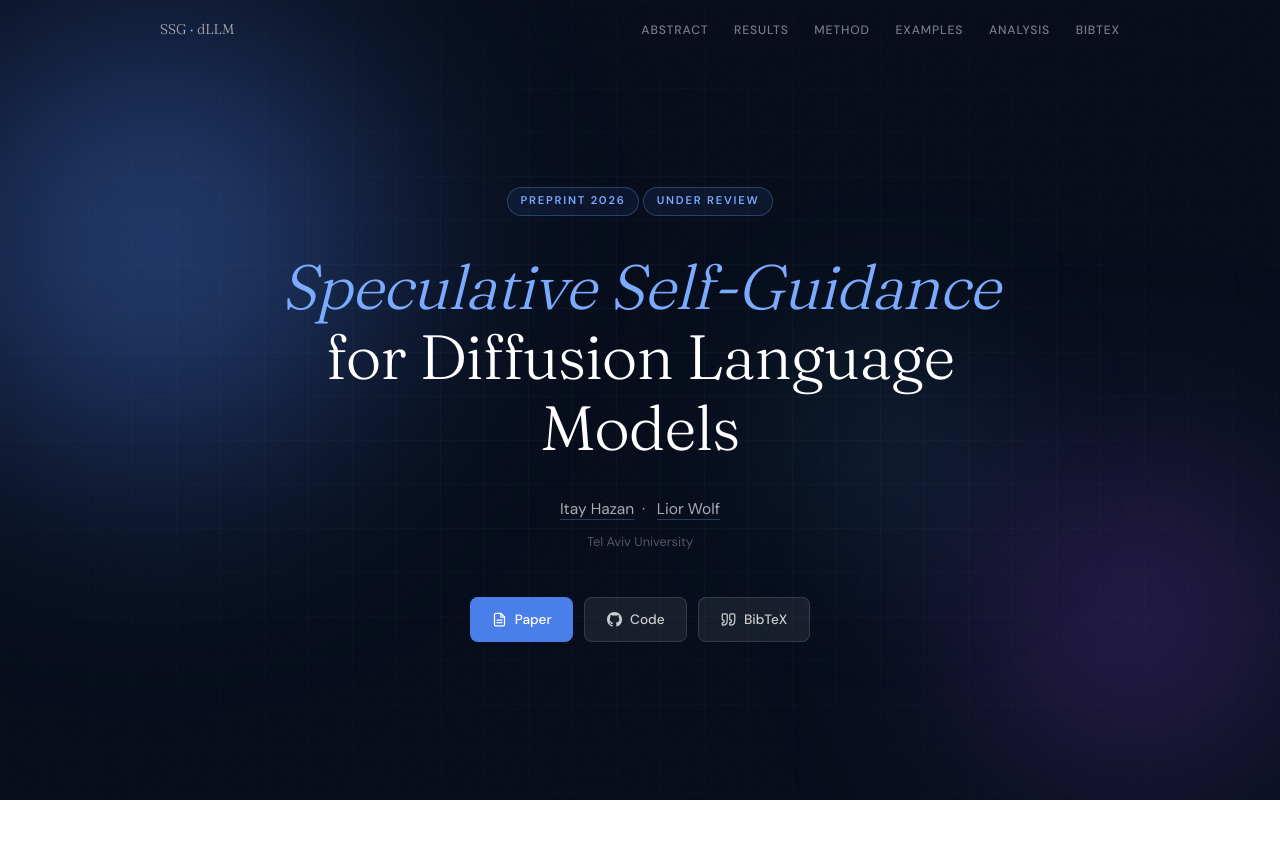
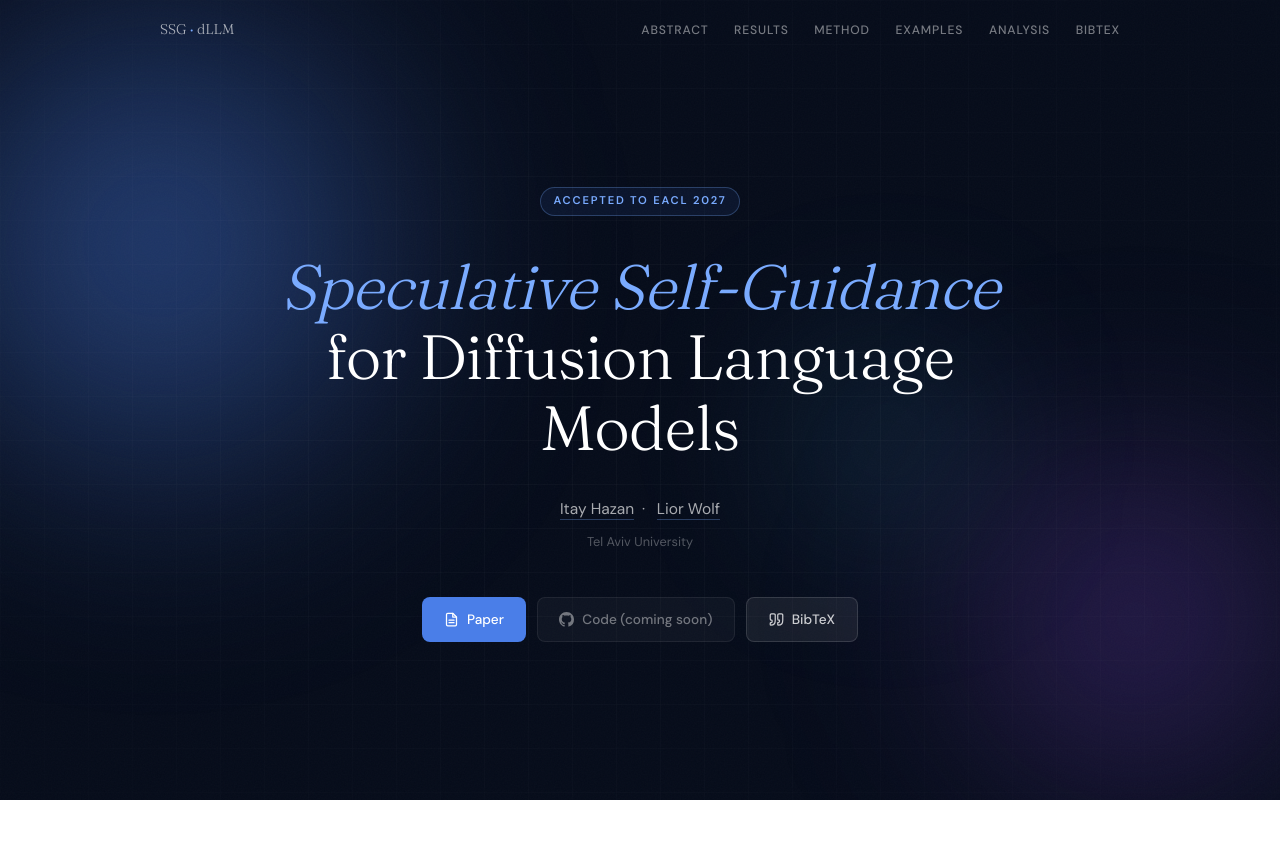
Before and after one commit to itayhzn/SSG, a plain HTML site: page index.html in a window 1280 px wide. Shown: the top 866 px of the page. Drawn offline with nearby package versions, Linux system fonts and the light colour scheme; animation ran at ten frames a second.

Commit message:
Mark code as coming soon and show EACL 2027 acceptance
Co-Authored-By: Claude Opus 5.5 <noreply@anthropic.com>
Claude-Session: https://claude.ai/code/session_01VmRTFFu5jpVb8B4pEeHtud

```diff
--- a/index.html
+++ b/index.html
@@ -270,6 +270,10 @@
     }
     .btn-ghost:hover {
       background: rgba(255,255,255,.13); color: #fff; transform: translateY(-1px);
+    }
+    .btn-disabled, .btn-disabled:hover {
+      cursor: default; opacity: .55; transform: none;
+      background: rgba(255,255,255,.07); color: rgba(255,255,255,.78);
     }
 
     /* ── Section shell ───────────────────────────────────────────── */
@@ -635,8 +639,7 @@
   <div class="hero-noise"></div>
 
   <div class="hero-body">
-    <div class="venue-pill">Preprint 2026</div>
-    <div class="venue-pill">Under Review</div>
+    <div class="venue-pill">Accepted to EACL 2027</div>
 
     <h1 class="hero-title">
       <em>Speculative Self-Guidance</em><br>
@@ -664,13 +667,12 @@
         </svg>
         Paper
       </a>
-      <a href="https://github.com/itayhzn/dllm-speculative-self-guidance"
-         class="btn btn-ghost" target="_blank" rel="noopener noreferrer">
+      <span class="btn btn-ghost btn-disabled" aria-disabled="true" title="Code coming soon">
         <svg width="15" height="15" viewBox="0 0 24 24" fill="currentColor">
           <path d="M12 0C5.37 0 0 5.37 0 12c0 5.31 3.435 9.795 8.205 11.385.6.105.825-.255.825-.57 0-.285-.015-1.23-.015-2.235-3.015.555-3.795-.735-4.035-1.41-.135-.345-.72-1.41-1.23-1.695-.42-.225-1.02-.78-.015-.795.945-.015 1.62.87 1.845 1.23 1.08 1.815 2.805 1.305 3.495.99.105-.78.42-1.305.765-1.605-2.67-.3-5.46-1.335-5.46-5.925 0-1.305.465-2.385 1.23-3.225-.12-.3-.54-1.53.12-3.18 0 0 1.005-.315 3.3 1.23.96-.27 1.98-.405 3-.405s2.04.135 3 .405c2.295-1.56 3.3-1.23 3.3-1.23.66 1.65.24 2.88.12 3.18.765.84 1.23 1.905 1.23 3.225 0 4.605-2.805 5.625-5.475 5.925.435.375.81 1.095.81 2.22 0 1.605-.015 2.895-.015 3.3 0 .315.225.69.825.57A12.02 12.02 0 0 0 24 12c0-6.63-5.37-12-12-12z"/>
         </svg>
-        Code
-      </a>
+        Code (coming soon)
+      </span>
       <a href="#bibtex" class="btn btn-ghost">
         <svg width="15" height="15" viewBox="0 0 24 24" fill="none" stroke="currentColor"
              stroke-width="2" stroke-linecap="round" stroke-linejoin="round">
```
